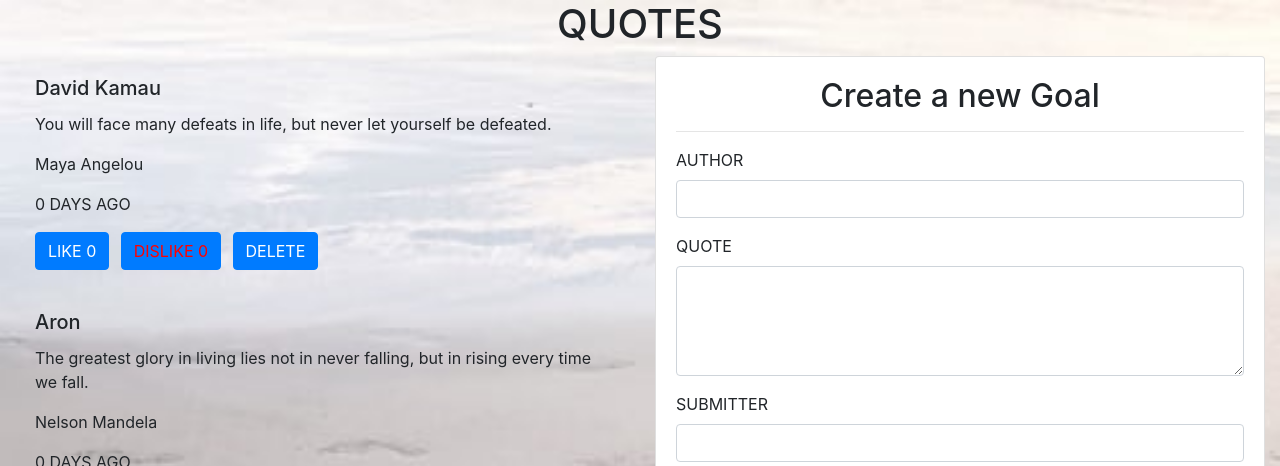
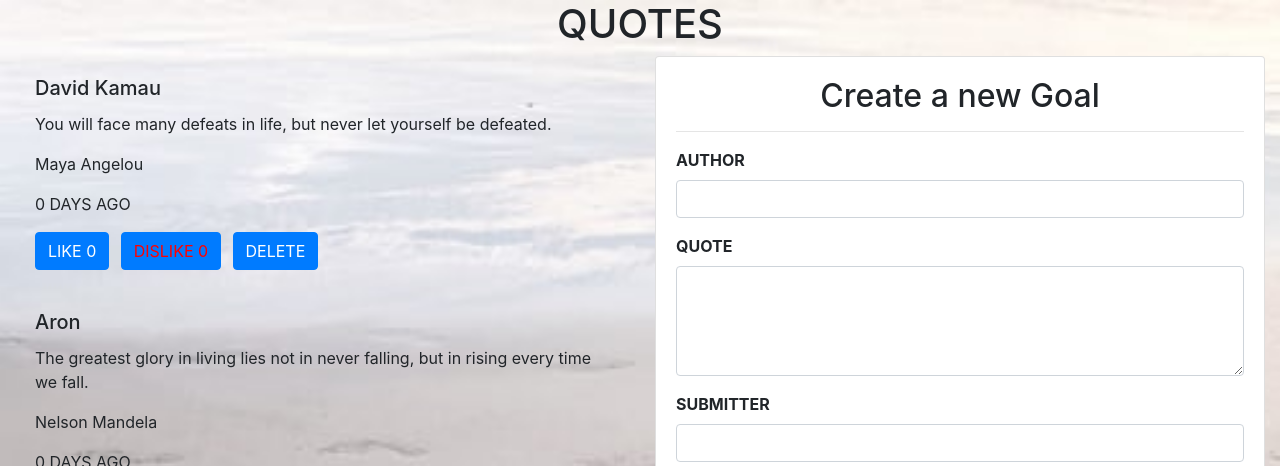
Before and after one commit to david12-wq/Quotes, an Angular app: page / in a window 1280 px wide. Shown: the top 466 px of the page. Built offline with nearby package versions, Linux system fonts and the light colour scheme.

Commit message:
Styled input form labels.

```diff
--- a/src/app/form-quote/form-quote.component.html
+++ b/src/app/form-quote/form-quote.component.html
@@ -6,7 +6,7 @@
       <form (ngSubmit)='submitQuote()' #quoteForm='ngForm'>
         <div class="form-group">
 
-          <label for="author">AUTHOR</label>
+          <label for="author"><strong> AUTHOR</strong></label>
           <input type="text" class="form-control" id="author" [(ngModel)]="newQuote. author" name="author"
             #author='ngModel' required>
           <div [hidden]="author.valid || author.pristine" class="alert alert-danger">
@@ -15,7 +15,7 @@
         </div>
         <div class="form-group">
 
-          <label for="message">QUOTE</label>
+          <label for="message"><strong> QUOTE</strong></label>
           <textarea class="form-control" id="message" rows="4" [(ngModel)]="newQuote.message" name="message"
             #message="ngModel" required></textarea>
           <div [hidden]="message.valid || message.pristine" class="alert alert-danger">
@@ -24,7 +24,7 @@
         </div>
         <div class="form-group">
 
-          <label for="user">SUBMITTER</label>
+          <label for="user"><strong>SUBMITTER</strong> </label>
           <input type='text' id="user" class="form-control" [(ngModel)]="newQuote.user" name="user" #user="ngModel"
             required>
           <div [hidden]="user.valid || user.pristine" class="alert alert-danger">
```
